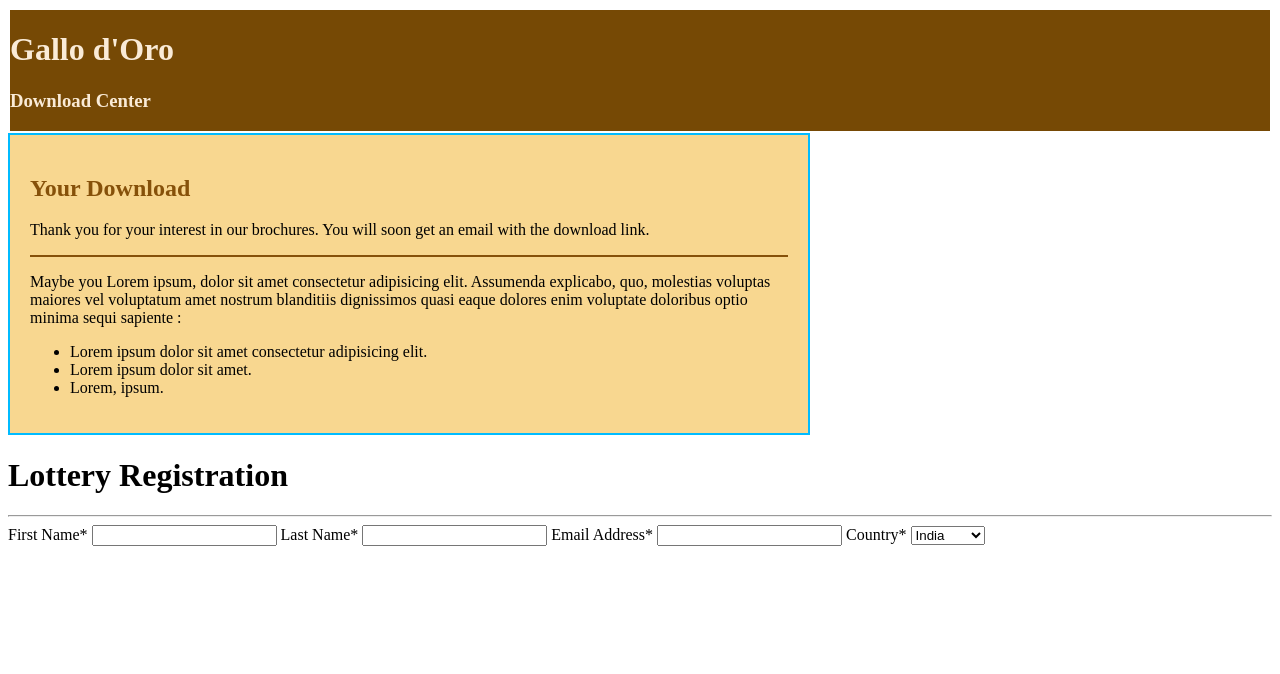
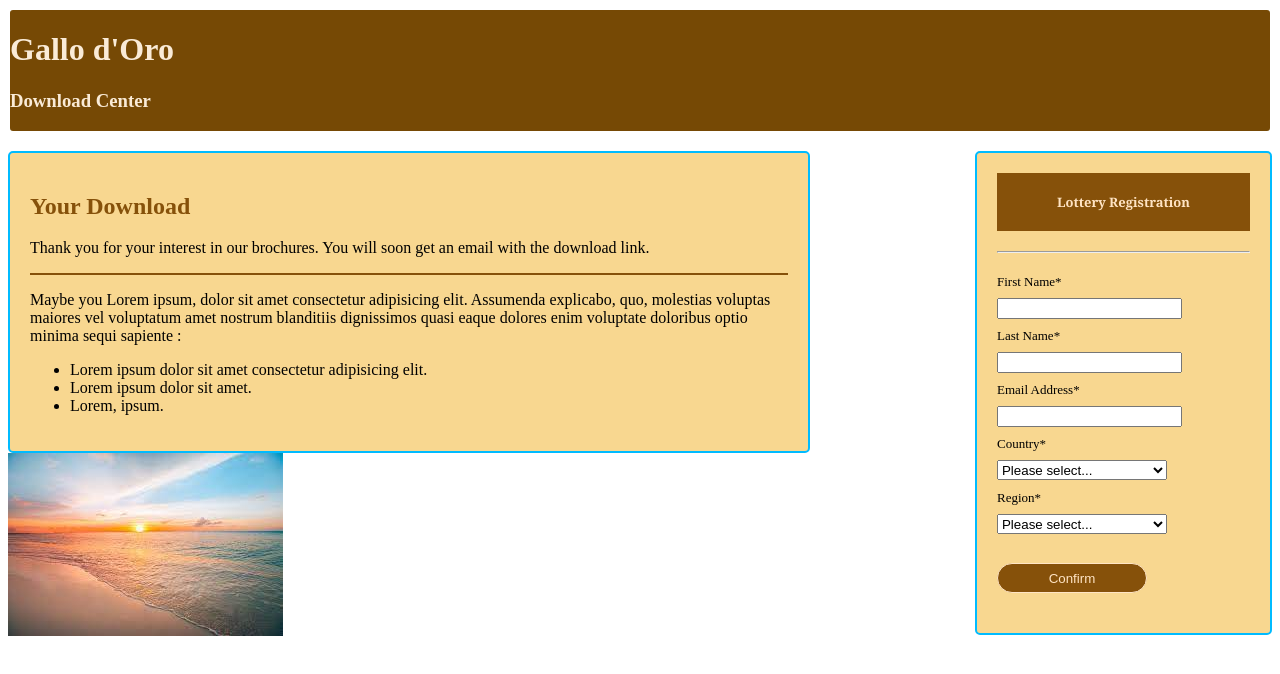
Before and after one commit to abhi940223/docs, a plain HTML site: page task-5.html in a window 1280 px wide. Drawn offline with Linux system fonts and the light colour scheme.

Commit message:
task-5 completed

```diff
--- a/cssfilename.css
+++ b/cssfilename.css
@@ -20,6 +20,7 @@ td {
 border: 2px solid white;
 background-color: rgb(118, 73, 5);
 color: antiquewhite;
+border-radius: 5px;
 }
 
 .two {
@@ -27,4 +28,41 @@ color: antiquewhite;
     padding: 20px;
    border: 2px solid rgb(0, 187, 255);
    background-color: rgb(248, 215, 144);
+   border-radius: 5px;
+   display: inline-block;
 }
+
+.three {
+    height: auto;
+    background-color: rgb(248, 215, 144);
+    float: right;
+    padding: 20px;
+    border-radius: 5px;
+    border: 2px solid rgb(0, 187, 255);
+}
+
+.headingForm {
+    color: bisque ;
+    background-color:rgb(134, 81, 10);
+    padding: 20px 60px;
+    margin: 0px;
+    font-family: Cambria, Cochin, Georgia, Times, 'Times New Roman', serif;
+    font-size: small;
+}
+
+.submitForm {
+    color: bisque ;
+    background-color:rgb(134, 81, 10);
+    border-radius: 30px;
+    width: 150px;
+    height: 30px;
+    border: 1px solid;
+}
+select {
+    width: 170px;
+    height: 20px;
+}
+label {
+    font-weight: normal;
+    font-size: small;
+}
--- a/task-5.html
+++ b/task-5.html
@@ -12,6 +12,7 @@
       <h1>Gallo d'Oro</h1>
       <h3>Download Center</h3>
     </div>
+    <br>
     <div class="two">
       <h2 style="color: rgb(134, 81, 10) ;">Your Download</h2>
       <p>
@@ -32,22 +33,32 @@
         <li>Lorem, ipsum.</li>
       </ul>
     </div>
-    <div>
-        <form action="">
-            <h1>Lottery Registration</h1>
+    <div class="three">
+            <h2 class="headingForm">Lottery Registration<h2/>
             <hr>
-            <label for="">First Name*</label>
-            <input type="text" name="" id="">
-            <label for=""> Last Name*</label>
-            <input type="text" name="" id="">
-            <label for="email">Email Address*</label>
-            <input type="email" name="" id="">
-            <label for="select">Country*</label>
-            <select name="" id="" aria-placeholder="Please select...">
+            <form action="" id="form">
+            <label for="">First Name*</label><br>
+            <input type="text" name="" id=""> <br>
+            <label for=""> Last Name*</label><br>
+            <input type="text" name="" id=""><br>
+            <label for="email">Email Address*</label><br>
+            <input type="email" name="" id=""><br>
+            <label for="select">Country*</label><br>
+            <select name="" id="">
+              <option value="">Please select...</option>
                 <option value="">India</option>
                 <option value="">Pakistan</option>
-            </select>
+            </select><br>
+            <label for="select">Region*</label><br>
+            <select name="" id="">
+              <option value="">Please select...</option>
+                <option value="">Asia</option>
+                <option value="">Africa</option>
+                <option value="">America</option>
+            </select><br> <br>
+            <input type="button" value="Confirm" class="submitForm">
         </form>
     </div>
+    <img src="/images/download.jfif" alt="background image">
   </body>
 </html>
```
